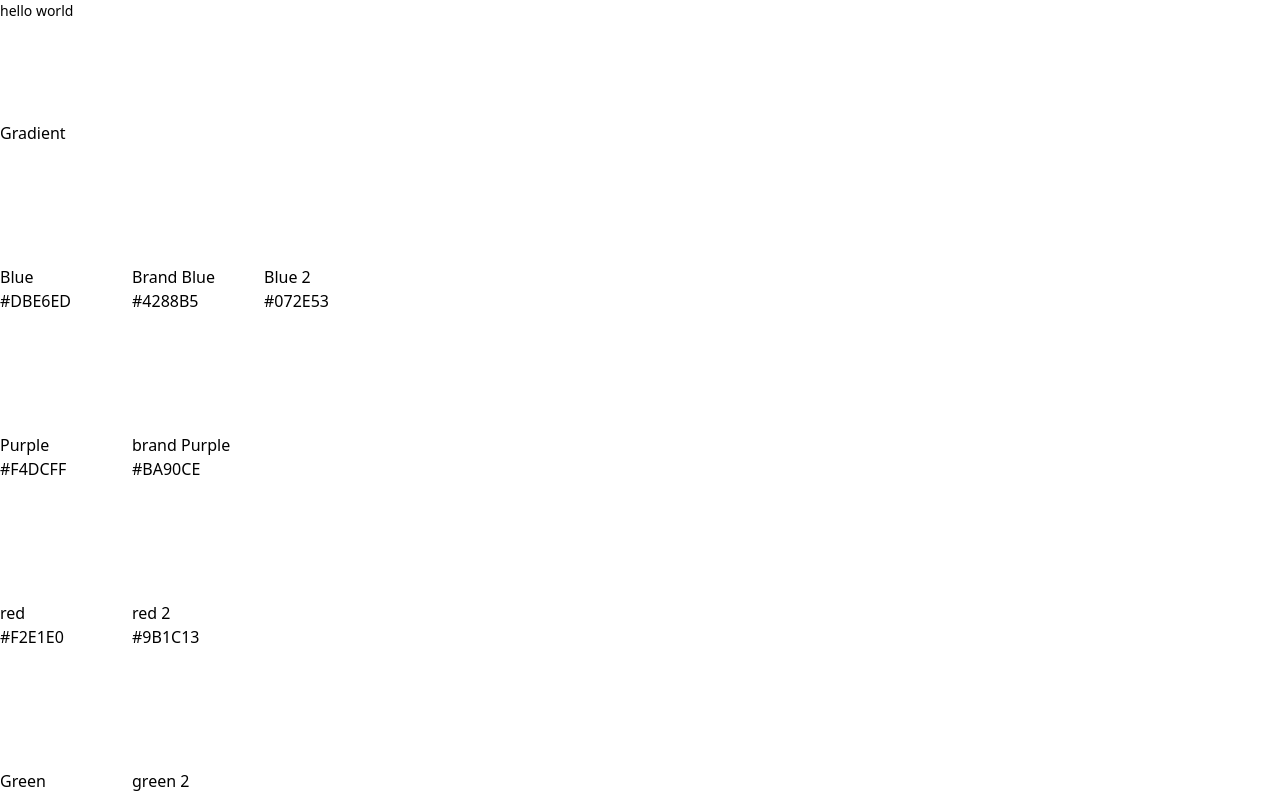
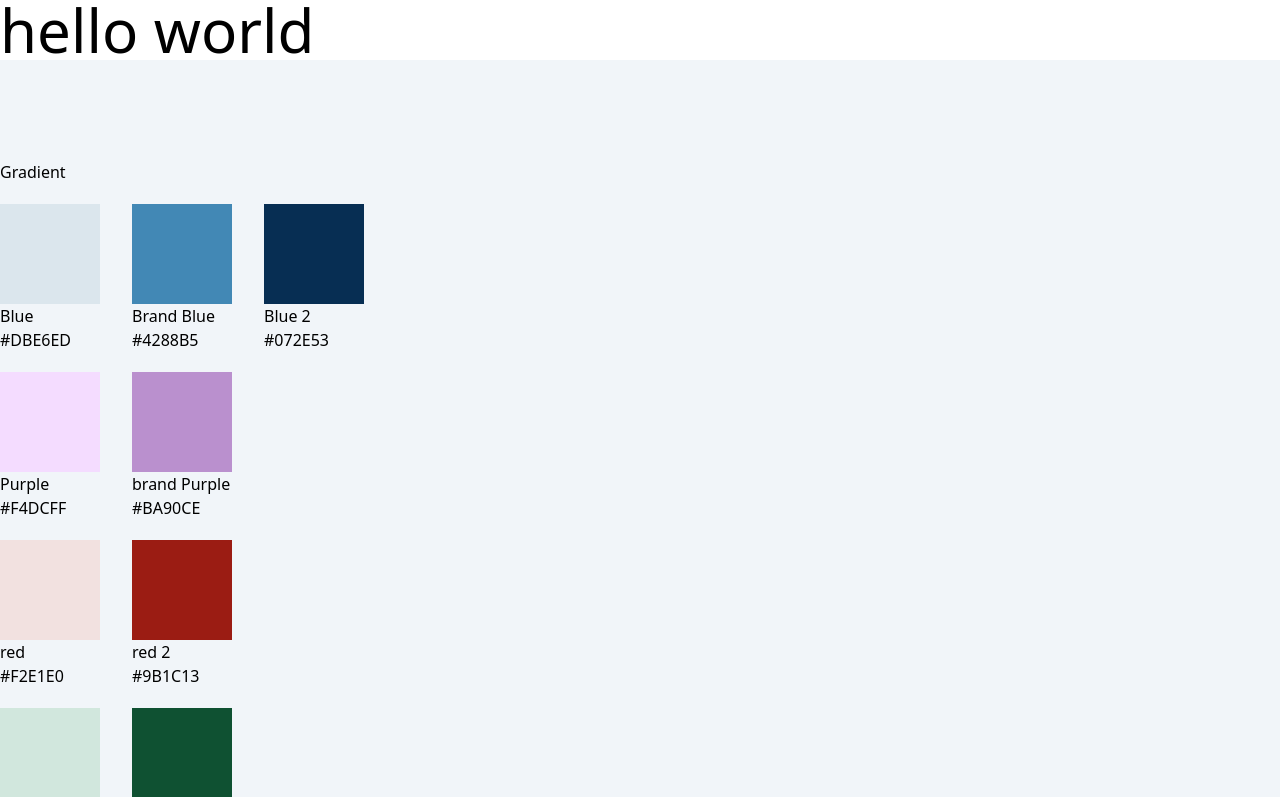
Before and after one commit to Nechaiev/Kraken, a Vue app: page / in a window 1280 px wide. Shown: the top 797 px of the page. Built offline with nearby package versions, Linux system fonts and the light colour scheme.

Commit message:
fix config

```diff
--- a/src/App.vue
+++ b/src/App.vue
@@ -1,8 +1,8 @@
 <script setup></script>
 
 <template>
-  <div class="text-caption">hello world</div>
-  <div class="flex flex-col gap-5 container mx-auto">
+  <div class="text-6xl">hello world</div>
+  <div class="bg-slate-100 flex flex-col gap-5 container mx-auto">
     <ul class="flex flex-wrap gap-8">
       <li class="">
         <div class="w-[100px] h-[100px] bg-gradient"></div>
--- a/tailwind.config.js
+++ b/tailwind.config.js
@@ -6,7 +6,7 @@ export default {
   ],
   theme: {
     extend: {
-      color: {
+      backgroundColor: {
         gradient: 'var(--gradient)',
         blue: 'var(--blue)',
         brandBlue: 'var(--brandBlue)',
```
